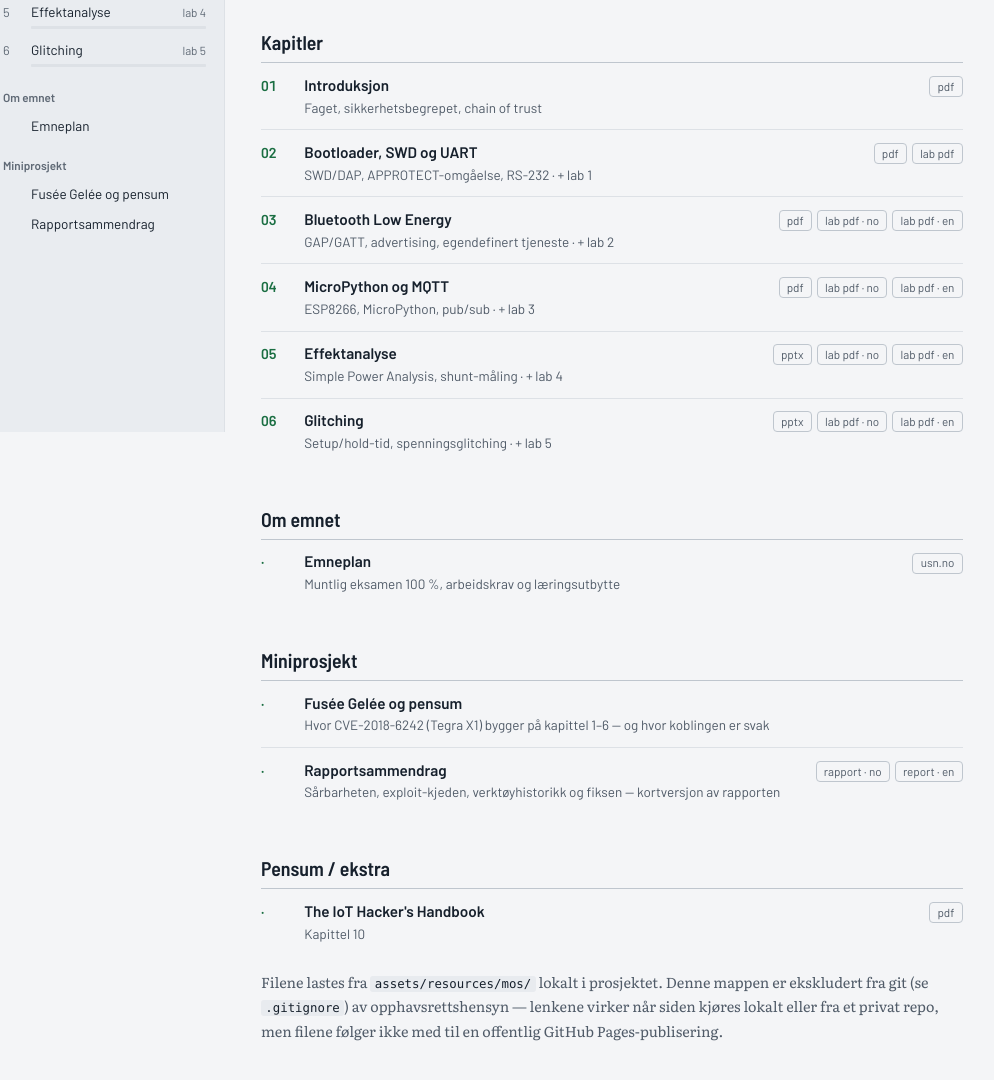
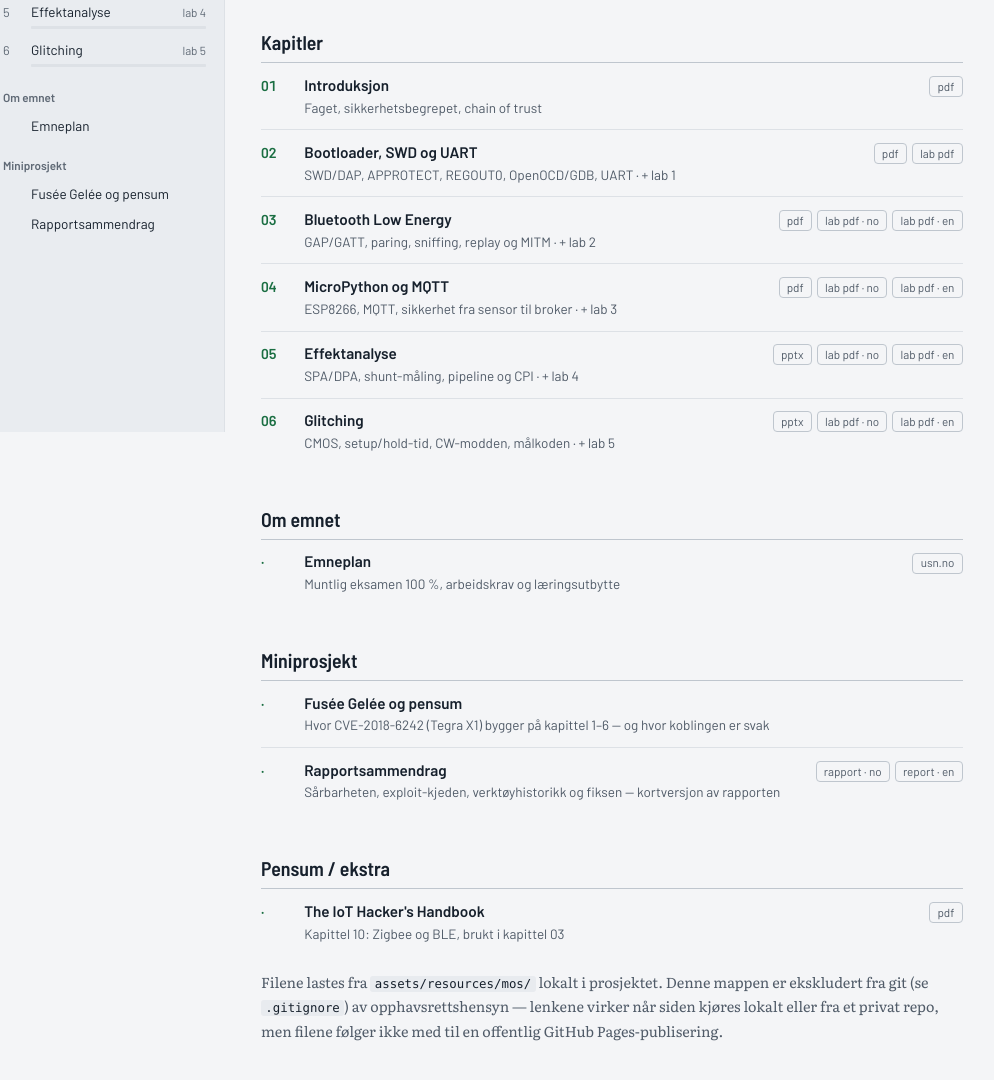
Before and after one commit to NokahM/h26-kontrollpult, a plain HTML site: page subjects/mos/index.html in a window 1280 px wide. Shown: the part 368-1448 px from the top of the page, without its empty margins (15-1009 px from the left). Drawn offline with Linux system fonts and the light colour scheme.

Commit message:
docs(mos): update chapter summaries on the subject page
Co-Authored-By: Claude Opus 5.5 <noreply@anthropic.com>

```diff
--- a/subjects/mos/index.html
+++ b/subjects/mos/index.html
@@ -46,7 +46,7 @@
               <span class="res__num">02</span>
               <div>
                 <div class="res__title"><a href="guides/02-bootloader-swd-uart.html">Bootloader, SWD og UART</a></div>
-                <div class="res__sub">SWD/DAP, APPROTECT-omgåelse, RS-232 · + lab 1</div>
+                <div class="res__sub">SWD/DAP, APPROTECT, REGOUT0, OpenOCD/GDB, UART · + lab 1</div>
               </div>
               <div class="res__tags">
                 <a class="tag" href="../../assets/resources/mos/%2302_Bootloader_SWD_UART.pdf" target="_blank" rel="noopener">pdf</a>
@@ -57,7 +57,7 @@
               <span class="res__num">03</span>
               <div>
                 <div class="res__title"><a href="guides/03-ble.html">Bluetooth Low Energy</a></div>
-                <div class="res__sub">GAP/GATT, advertising, egendefinert tjeneste · + lab 2</div>
+                <div class="res__sub">GAP/GATT, paring, sniffing, replay og MITM · + lab 2</div>
               </div>
               <div class="res__tags">
                 <a class="tag" href="../../assets/resources/mos/%2303_Bluetooth_Low_Energy.pdf" target="_blank" rel="noopener">pdf</a>
@@ -69,7 +69,7 @@
               <span class="res__num">04</span>
               <div>
                 <div class="res__title"><a href="guides/04-micropython-mqtt.html">MicroPython og MQTT</a></div>
-                <div class="res__sub">ESP8266, MicroPython, pub/sub · + lab 3</div>
+                <div class="res__sub">ESP8266, MQTT, sikkerhet fra sensor til broker · + lab 3</div>
               </div>
               <div class="res__tags">
                 <a class="tag" href="../../assets/resources/mos/%2304_MicroPython_MQTT.pdf" target="_blank" rel="noopener">pdf</a>
@@ -81,7 +81,7 @@
               <span class="res__num">05</span>
               <div>
                 <div class="res__title"><a href="guides/05-effektanalyse.html">Effektanalyse</a></div>
-                <div class="res__sub">Simple Power Analysis, shunt-måling · + lab 4</div>
+                <div class="res__sub">SPA/DPA, shunt-måling, pipeline og CPI · + lab 4</div>
               </div>
               <div class="res__tags">
                 <a class="tag" href="../../assets/resources/mos/%2305_Effektanalyse.pptx" target="_blank" rel="noopener">pptx</a>
@@ -93,7 +93,7 @@
               <span class="res__num">06</span>
               <div>
                 <div class="res__title"><a href="guides/06-glitching.html">Glitching</a></div>
-                <div class="res__sub">Setup/hold-tid, spenningsglitching · + lab 5</div>
+                <div class="res__sub">CMOS, setup/hold-tid, CW-modden, målkoden · + lab 5</div>
               </div>
               <div class="res__tags">
                 <a class="tag" href="../../assets/resources/mos/%2306_Glitching.pptx" target="_blank" rel="noopener">pptx</a>
@@ -149,7 +149,7 @@
               <span class="res__num">·</span>
               <div>
                 <div class="res__title">The IoT Hacker's Handbook</div>
-                <div class="res__sub">Kapittel 10</div>
+                <div class="res__sub">Kapittel 10: Zigbee og BLE, brukt i <a href="guides/03-ble.html">kapittel 03</a></div>
               </div>
               <div class="res__tags"><a class="tag" href="../../assets/resources/mos/The%20IoT%20Hackers%20Handbook%20ch10.pdf" target="_blank" rel="noopener">pdf</a></div>
             </div>
```
